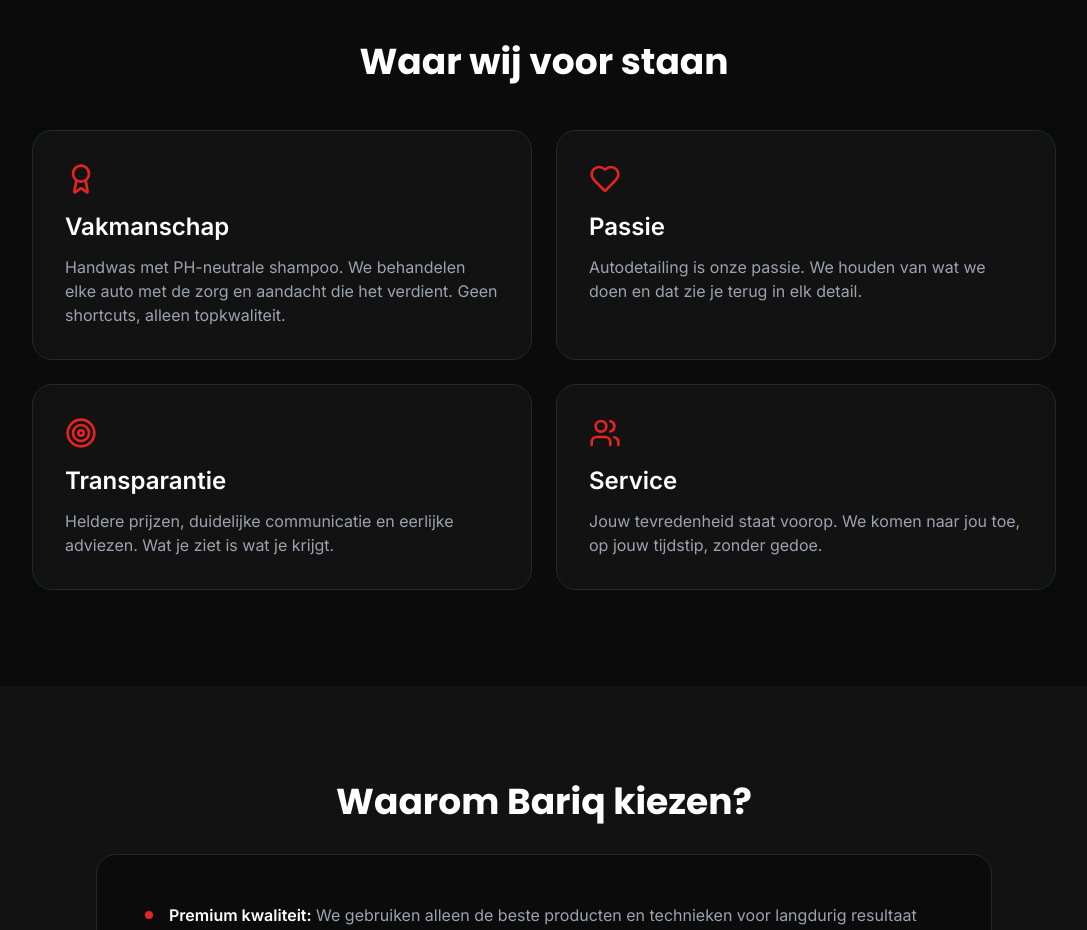
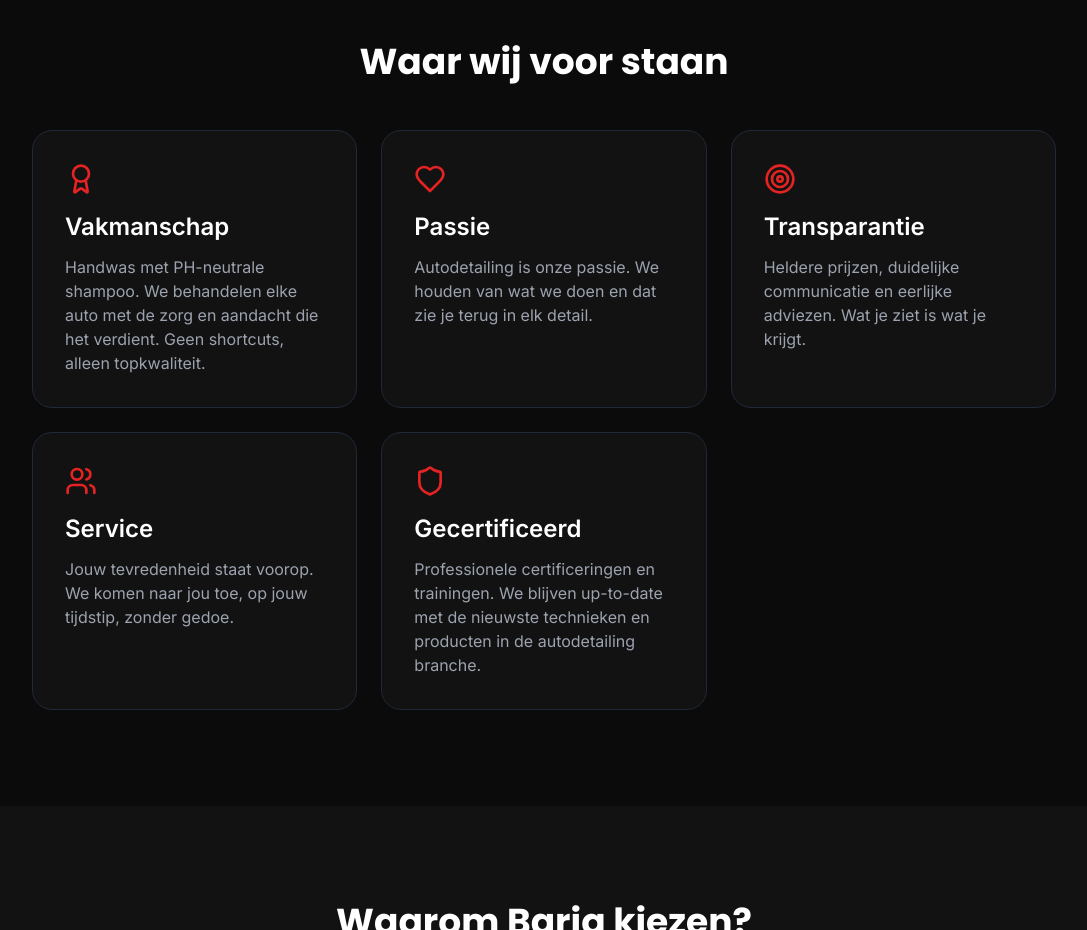
Before and after one commit to K-wadi/Bariq, a React (Vite) app: page /over in a window 1280 px wide. Shown: the part 1000-1930 px from the top of the page, without its empty margins (96-1183 px from the left). Built offline with nearby package versions, Linux system fonts and the light colour scheme.

Commit message:
Update About us

```diff
--- a/src/pages/OverPage.tsx
+++ b/src/pages/OverPage.tsx
@@ -1,4 +1,4 @@
-import { Award, Heart, Target, Users } from 'lucide-react';
+import { Award, Heart, Target, Users, Shield } from 'lucide-react';
 import { motion } from 'framer-motion';
 import SEO from '../components/SEO';
 import Button from '../components/Button';
@@ -24,6 +24,11 @@ const OverPage: React.FC = () => {
       icon: <Users className="w-8 h-8" />,
       title: 'Service',
       description: 'Jouw tevredenheid staat voorop. We komen naar jou toe, op jouw tijdstip, zonder gedoe.'
+    },
+    {
+      icon: <Shield className="w-8 h-8" />,
+      title: 'Gecertificeerd',
+      description: 'Professionele certificeringen en trainingen. We blijven up-to-date met de nieuwste technieken en producten in de autodetailing branche.'
     }
   ];
 
@@ -98,7 +103,7 @@ const OverPage: React.FC = () => {
               Waar wij voor staan
             </h2>
 
-            <div className="grid grid-cols-1 md:grid-cols-2 gap-4 md:gap-6">
+            <div className="grid grid-cols-1 md:grid-cols-2 lg:grid-cols-3 gap-4 md:gap-6">
               {values.map((value, index) => (
                 <motion.div
                   key={index}
```
